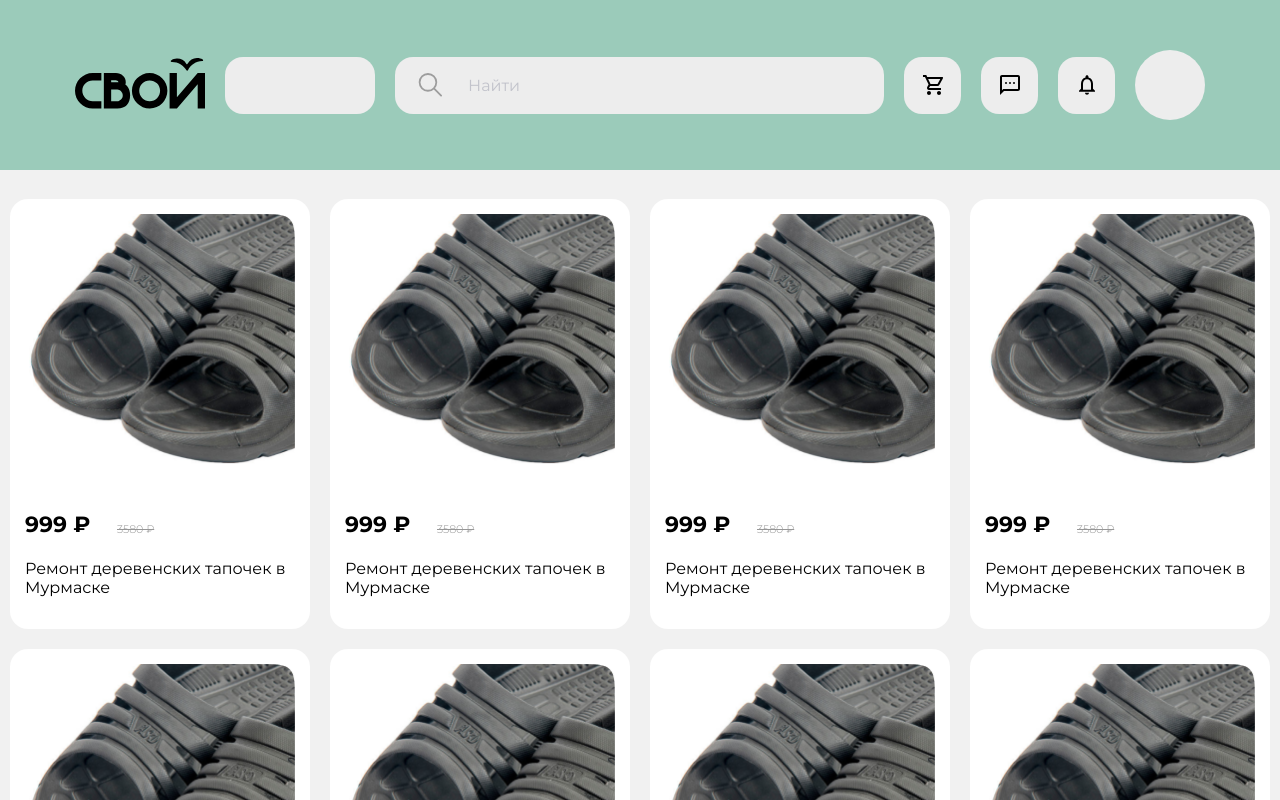
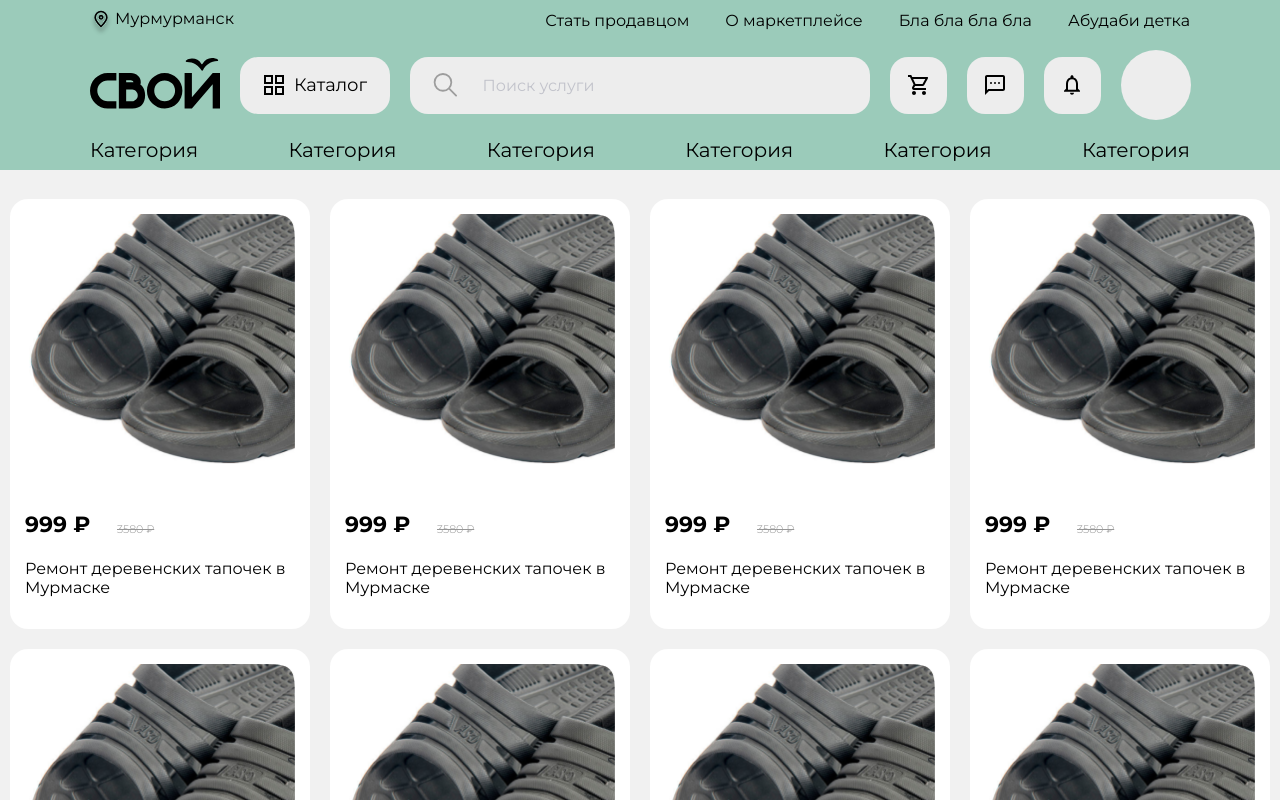
Before and after one commit to danilaabramov/Murmansk-client, a Next.js app: page / in a window 1280 px wide. Shown: the top 800 px of the page. Built offline with nearby package versions, Linux system fonts and the light colour scheme.

Commit message:
add links header

```diff
--- a/src/app/Header.tsx
+++ b/src/app/Header.tsx
@@ -9,6 +9,8 @@ import Magnifier from "@/icons/Magnifier";
 import {NextFont} from "next/dist/compiled/@next/font";
 import {Montserrat} from "next/font/google";
 import SvoyLogo from "@/icons/SvoyLogo";
+import Grid from "@/icons/Grid";
+import Location from "@/icons/Location";
 
 const inter: NextFont = Montserrat({weight: '700', subsets: ['latin', 'cyrillic']})
 
@@ -21,29 +23,31 @@ const TopHeaderContainer = styled.div`
   display: flex;
   gap: 20px;
   align-items: center;
-  justify-content: center;
+  justify-content: space-between;
   height: 40px;
+  padding: 0 90px;
 `;
 
-const MiddleHeaderContainer = styled.div<{fixed: boolean}>`
+const MiddleHeaderContainer = styled.div<{ scroll: number }>`
   display: flex;
   gap: 20px;
   align-items: center;
   justify-content: center;
   height: 90px;
-  position: ${(props): string => (props.fixed ? 'fixed' : '')};
-  margin-top: ${(props): string => (props.fixed ? '-40px' : '0')};
+  position: ${(props): string => (props.scroll >= 40 ? 'fixed' : '')};
+  margin-top: ${(props): string => (props.scroll >= 40 ? '-40px' : '0')};
   width: 100vw;
   background: #9BCBBA;
 `;
 
-const BottomHeaderContainer = styled.div`
+const BottomHeaderContainer = styled.div<{ scroll: number }>`
   display: flex;
-  gap: 20px;
   align-items: center;
-  justify-content: center;
   height: 40px;
-  margin-top: 90px;
+  justify-content: space-between;
+  margin-top: ${(props): string => (props.scroll >= 40 ? '90px' : '0')};
+  color: rgba(0, 0, 0, ${(props): number => (20 / props.scroll)});
+  padding: 0 90px;
 `;
 
 const Logo = styled.div`
@@ -56,11 +60,17 @@ const Catalog = styled.div`
   background: #EDEDED;
   border-radius: 18px;
   cursor: pointer;
+  display: flex;
+  align-items: center;
+  justify-content: center;
+  gap: 8px;
+  font-size: 18px;
+
 `
 
 const Search = styled.div`
   height: 57px;
-  width: calc(100vw - 791px);
+  width: calc(100vw - 820px);
   background: #EDEDED;
   border-radius: 18px;
   display: flex;
@@ -86,39 +96,76 @@ const Icon = styled.div`
 
 const Avatar = styled.div`
   height: 70px;
-  width:  70px;
+  width: 70px;
   background: #EDEDED;
   border-radius: 100%;
   cursor: pointer;
 `
 
+const LinksTop = styled.div`
+  display: flex;
+  gap: 36px;
+  align-items: center;
+  height: 40px;
+`
+
+const LinkTop = styled.div`
+  cursor: pointer;
+`
+
+const LinkBottom = styled.div`
+  font-size: 20px;
+  cursor: pointer;
+`
+
+const LocationContainer = styled.div`
+  cursor: pointer;
+  display: flex;
+  margin-top: 5px;
+  gap: 3px
+`
+
 export default function Header() {
-    const [fixed, setFixed] = useState<boolean>(false)
+    const [scroll, setScroll] = useState<number>(0)
 
     useEffect((): void => {
         document.addEventListener('scroll', (): void => {
-            if(window.scrollY < 40) setFixed(false)
-            else setFixed(true)
+            setScroll(window.scrollY)
         })
     })
 
     return (
         <div>
             <HeaderContainer>
-                <TopHeaderContainer></TopHeaderContainer>
-                <MiddleHeaderContainer fixed={fixed}>
+                <TopHeaderContainer>
+                    <LocationContainer><Location/>Мурмурманск</LocationContainer>
+                    <LinksTop>
+                        <LinkTop>Стать продавцом</LinkTop>
+                        <LinkTop>О маркетплейсе</LinkTop>
+                        <LinkTop>Бла бла бла бла</LinkTop>
+                        <LinkTop>Абудаби детка</LinkTop>
+                    </LinksTop>
+                </TopHeaderContainer>
+                <MiddleHeaderContainer scroll={scroll}>
                     <Logo className={inter.className}><SvoyLogo/></Logo>
-                    <Catalog/>
+                    <Catalog><Grid/>Каталог</Catalog>
                     <Search>
                         <Magnifier/>
-                        <InputSearch placeholder='Найти'/>
+                        <InputSearch placeholder='Поиск услуги'/>
                     </Search>
                     <Icon><Cart/></Icon>
                     <Icon><Chat/></Icon>
                     <Icon><Notifications/></Icon>
                     <Avatar/>
                 </MiddleHeaderContainer>
-                <BottomHeaderContainer></BottomHeaderContainer>
+                <BottomHeaderContainer scroll={scroll}>
+                    <LinkBottom>Категория</LinkBottom>
+                    <LinkBottom>Категория</LinkBottom>
+                    <LinkBottom>Категория</LinkBottom>
+                    <LinkBottom>Категория</LinkBottom>
+                    <LinkBottom>Категория</LinkBottom>
+                    <LinkBottom>Категория</LinkBottom>
+                </BottomHeaderContainer>
             </HeaderContainer>
         </div>
     )
--- /dev/null
+++ b/src/icons/Grid.jsx
@@ -0,0 +1,14 @@
+import * as React from "react"
+const SvgComponent = () => (
+    <svg xmlns="http://www.w3.org/2000/svg" width={24} height={24} fill="none">
+        <g fill="#000" clipPath="url(#a)">
+            <path d="M11 2H2v9h9V2ZM9 9H4V4h5v5ZM22 2h-9v9h9V2Zm-2 7h-5V4h5v5ZM11 13H2v9h9v-9Zm-2 7H4v-5h5v5ZM22 13h-9v9h9v-9Zm-2 7h-5v-5h5v5Z" />
+        </g>
+        <defs>
+            <clipPath id="a">
+                <path fill="#fff" d="M0 0h24v24H0z" />
+            </clipPath>
+        </defs>
+    </svg>
+)
+export default SvgComponent
--- /dev/null
+++ b/src/icons/Location.jsx
@@ -0,0 +1,44 @@
+import * as React from "react"
+const SvgComponent = () => (
+    <svg xmlns="http://www.w3.org/2000/svg" width={22} height={27} fill="none">
+        <g
+            stroke="#000"
+            strokeLinecap="round"
+            strokeLinejoin="round"
+            strokeWidth={1.667}
+            filter="url(#a)"
+        >
+            <path d="M11 17.5c2.917-3 5.833-5.686 5.833-9s-2.611-6-5.833-6-5.833 2.686-5.833 6 2.916 6 5.833 9Z" />
+            <path d="M11 10a1.667 1.667 0 1 0 0-3.333A1.667 1.667 0 0 0 11 10Z" />
+        </g>
+        <defs>
+            <filter
+                id="a"
+                width={28}
+                height={28}
+                x={-3}
+                y={0}
+                colorInterpolationFilters="sRGB"
+                filterUnits="userSpaceOnUse"
+            >
+                <feFlood floodOpacity={0} result="BackgroundImageFix" />
+                <feColorMatrix
+                    in="SourceAlpha"
+                    result="hardAlpha"
+                    values="0 0 0 0 0 0 0 0 0 0 0 0 0 0 0 0 0 0 127 0"
+                />
+                <feOffset dy={4} />
+                <feGaussianBlur stdDeviation={2} />
+                <feComposite in2="hardAlpha" operator="out" />
+                <feColorMatrix values="0 0 0 0 0 0 0 0 0 0 0 0 0 0 0 0 0 0 0.25 0" />
+                <feBlend in2="BackgroundImageFix" result="effect1_dropShadow_42_2479" />
+                <feBlend
+                    in="SourceGraphic"
+                    in2="effect1_dropShadow_42_2479"
+                    result="shape"
+                />
+            </filter>
+        </defs>
+    </svg>
+)
+export default SvgComponent
```
